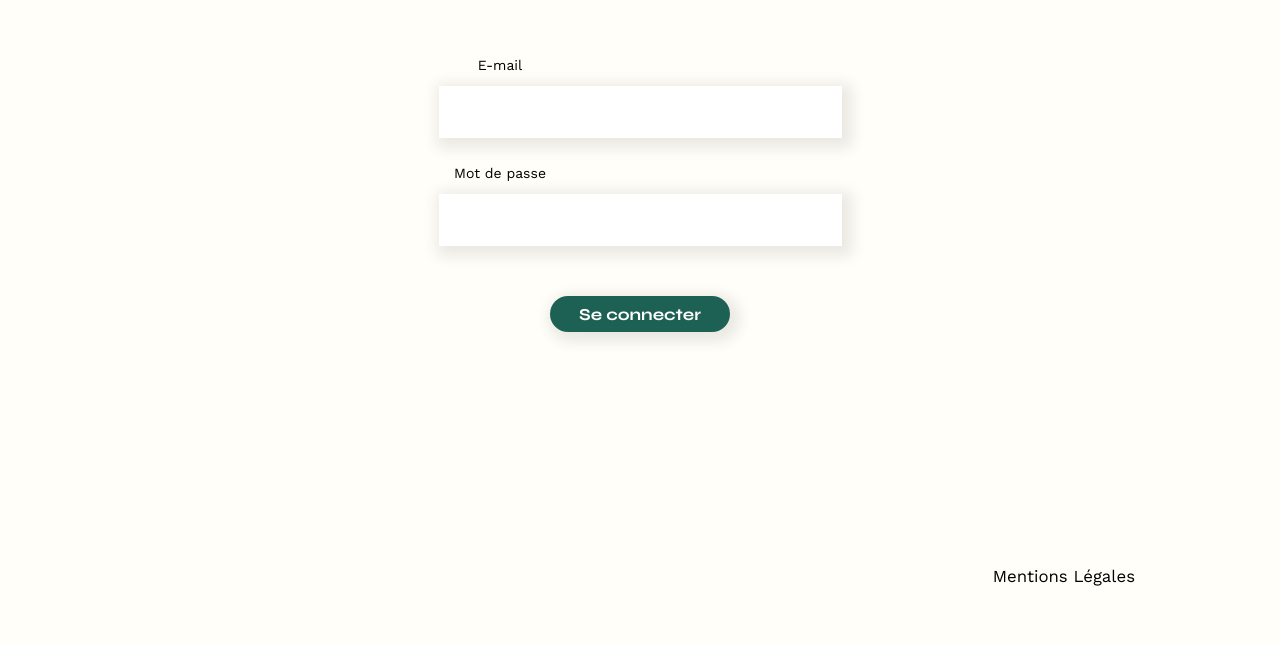
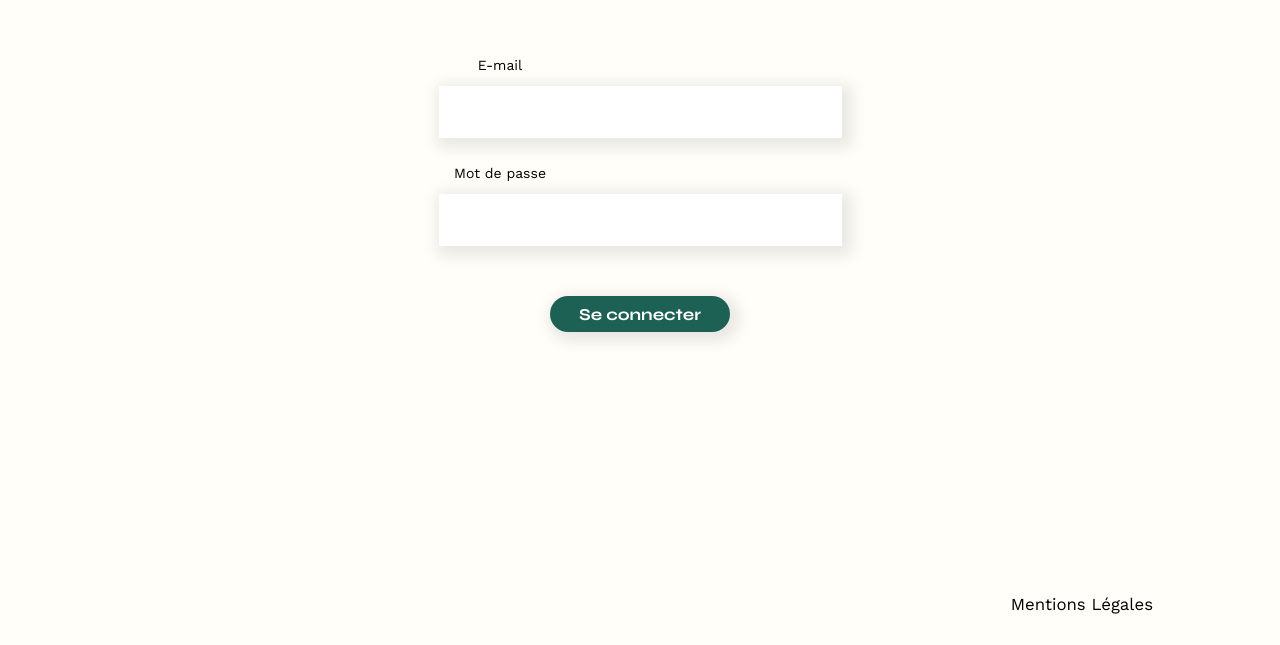
Before and after one commit to jeremB-dev/Portfolio-architecte-sophie-bluel-master, a plain HTML site: page FrontEnd/login.html in a window 1280 px wide. Shown: the part 336-981 px from the top of the page. Before the commit the page ends 935 px from the top, so only its background shows below. Drawn offline with nearby package versions, Linux system fonts and the light colour scheme.

Commit message:
ajout photos via JS, construction page login + css

```diff
--- a/FrontEnd/assets/StyleLogin.css
+++ b/FrontEnd/assets/StyleLogin.css
@@ -82,7 +82,6 @@ h2 {
     color: #1d6154;
 }
 
-
 .section-login form {
     text-align: left;
     margin-top: 30px;
@@ -108,9 +107,7 @@ h2 {
 .section-login label {
     margin: 2em 20em 1em 0em;
 
-
 }
-
 
 input[type="submit"] {
     font-family: 'Syne';
@@ -125,9 +122,14 @@ input[type="submit"] {
 }
 
 .footer {
+    background-color: white;
+    width: 2440px;
+    height: 360px;
+}
+
+footer nav ul {
     display: flex;
-    flex-direction: row-reverse;
-    padding-top: 10px;
-    padding-right: 50px;
-    font-size: 1em;
+    justify-content: flex-end;
+    margin: 32px;
+    padding-top: 20px;
 }
--- a/FrontEnd/assets/style.css
+++ b/FrontEnd/assets/style.css
@@ -90,7 +90,7 @@ video {
   font-size: 100%;
   font: inherit;
   vertical-align: baseline;
-	background-color: #FFFEF8;
+  background-color: #fffef8;
 }
 
 /* HTML5 display-role reset for older browsers */
@@ -162,7 +162,7 @@ h1 {
   color: #b1663c;
 }
 
-h1>span {
+h1 > span {
   font-family: "Work Sans";
   font-size: 10px;
   letter-spacing: 0.1em;
@@ -239,7 +239,7 @@ li:hover {
   margin: auto;
 }
 
-#contact>* {
+#contact > * {
   text-align: center;
 }
 
--- a/FrontEnd/login.html
+++ b/FrontEnd/login.html
@@ -1,18 +1,14 @@
 <!DOCTYPE html>
 <html lang="fr">
+
 <head>
   <meta charset="UTF-8" />
   <title>Login - Sophie Bluel - Architecte d'intérieur</title>
   <link rel="preconnect" href="https://fonts.googleapis.com" />
   <link rel="preconnect" href="https://fonts.gstatic.com" crossorigin />
-    <script
-      src="https://kit.fontawesome.com/3931c0fcd0.js"
-      crossorigin="anonymous"
-    ></script>
-    <link
-      href="https://fonts.googleapis.com/css2?family=Syne:wght@700;800&family=Work+Sans&display=swap"
-      rel="stylesheet"
-    />
+  <script src="https://kit.fontawesome.com/3931c0fcd0.js" crossorigin="anonymous"></script>
+  <link href="https://fonts.googleapis.com/css2?family=Syne:wght@700;800&family=Work+Sans&display=swap"
+    rel="stylesheet" />
   <link rel="stylesheet" href="./assets/styleLogin.css" />
   <meta name="viewport" content="width=device-width, initial-scale=1.0" />
 </head>
@@ -38,22 +34,17 @@
       <label for="email">E-mail</label>
       <input class="input-log" type="email" name="email" id="email" />
       <label for="password">Mot de passe</label>
-        <input
-          class="input-log"
-          type="password"
-          name="password"
-          id="password"
-        />
+      <input class="input-log" type="password" name="password" id="password" />
       <input class="button-login" type="submit" value="Se connecter" />
-        <a class="wrong-password" href="Mot de passe oublié"></a>
     </section>
   </main>
 </body>
-  <footer class="footer">
+   <footer>
       <nav>
         <ul>
-        <li class="footer-li">Mentions Légales</li>
+          <li>Mentions Légales</li>
         </ul>
       </nav>
     </footer>
+
 </html>
--- a/FrontEnd/scrip.js
+++ b/FrontEnd/scrip.js
@@ -1,3 +1,4 @@
+
 /*Variable*/
 const gallery = document.querySelector(".gallery");
 const body = document.querySelector("body");
@@ -18,6 +19,7 @@ async function main() {
   displayWorksGallery();
 }
 main();
+
 
 /*affichage des works dans le dom */
 function displayWorksGallery() {
@@ -41,4 +43,5 @@ function createWork(work) {
   figure.appendChild(img);
   figure.appendChild(figcaption);
   gallery.appendChild(figure);
+
 }
```
Lines whose indentation alone changed are shown as unchanged.
